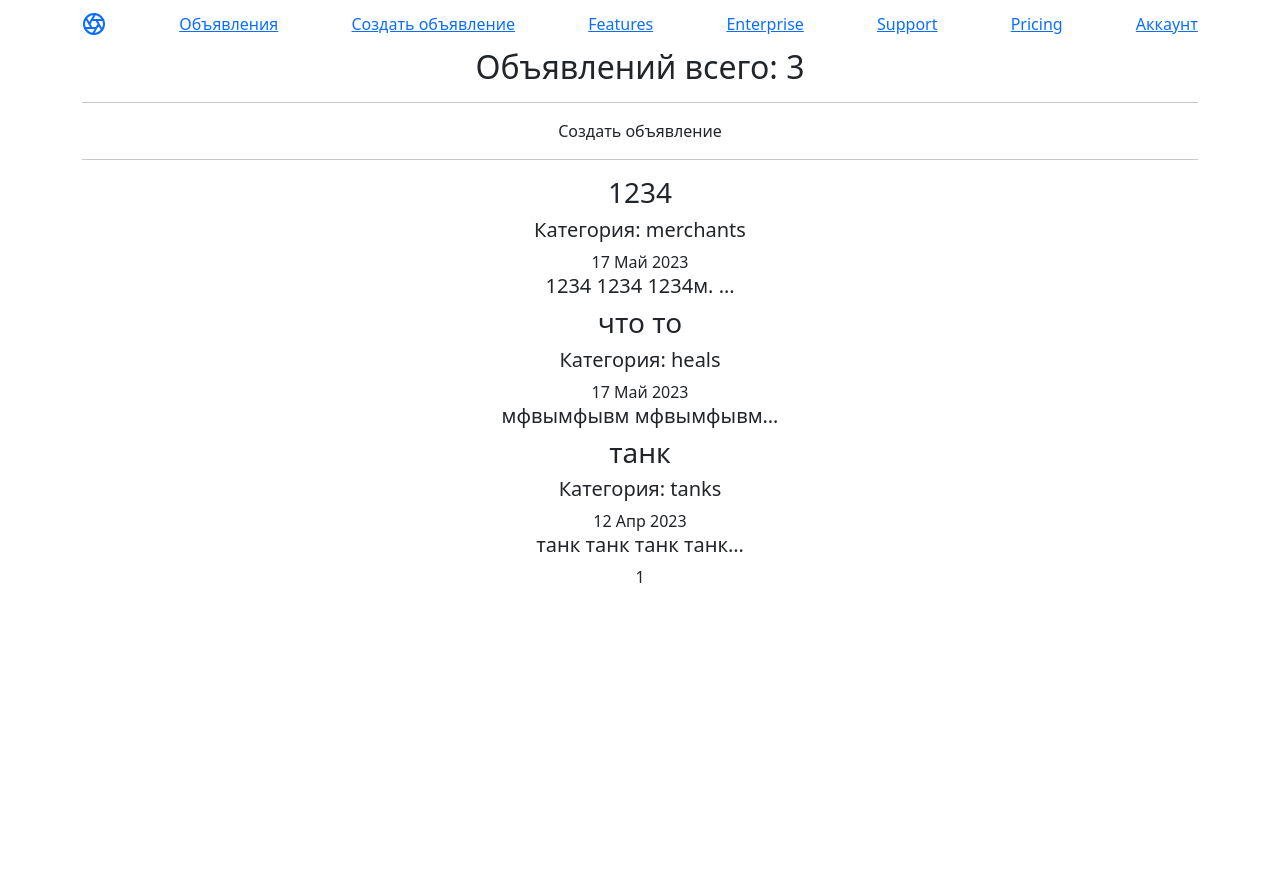
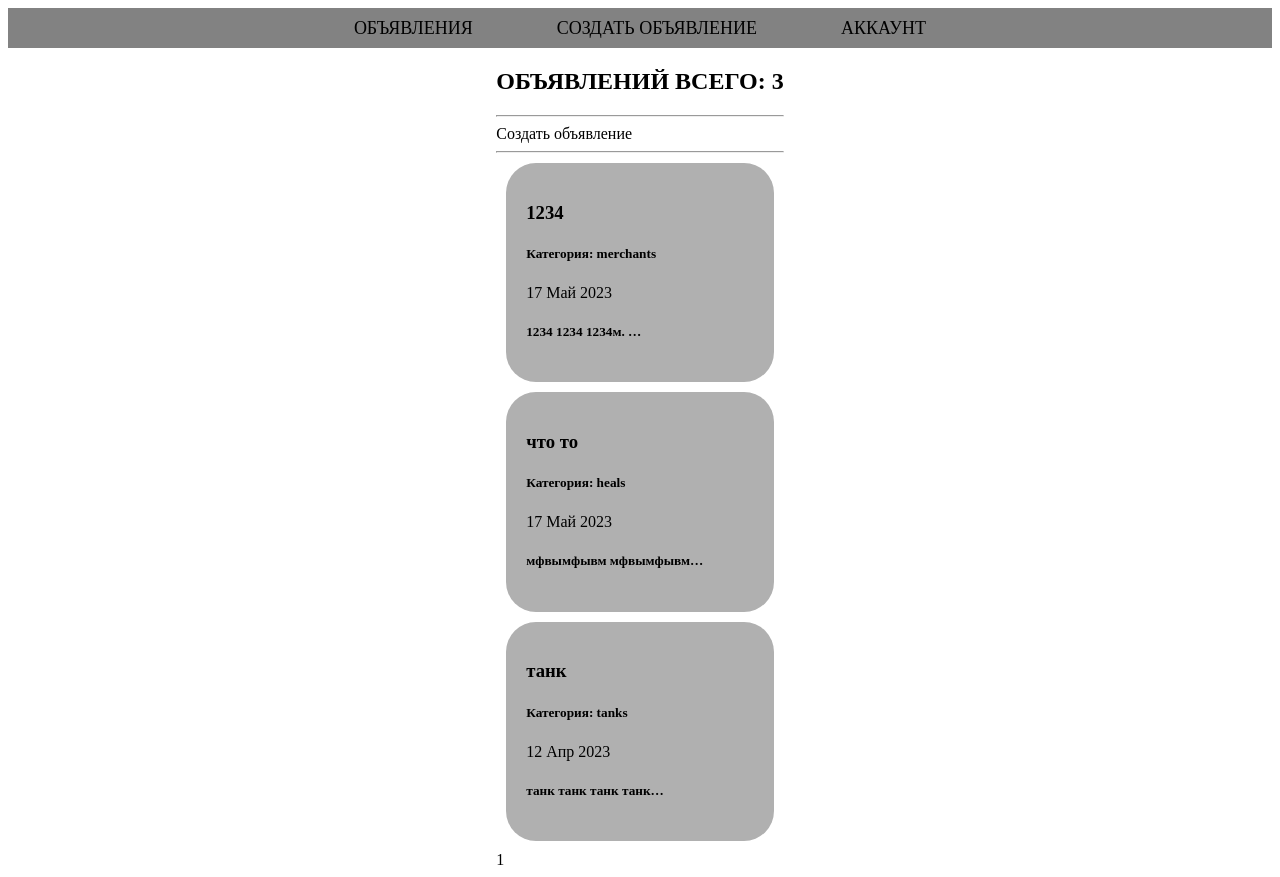
Before and after one commit to the-ugolkov/BBoard, a Django app: page /ads/ in a window 1280 px wide. Before the commit the page ends 583 px from the top, so only its background shows below. Run offline with Django 4.2, Linux system fonts and the light colour scheme; data comes from the database, SQL or seed files in the repository; both versions use the stored data as it was after the commit; parts of the project's set-up code (start-up, migrations or seed data) failed here and were passed over.

Commit message:
меняю стиль страниц в ручную без готовых css , шапка и расположение блоков готовы

```diff
--- a/B_Board/B_Board/settings.py
+++ b/B_Board/B_Board/settings.py
@@ -151,6 +151,7 @@ ACCOUNT_FORMS = {'signup': 'personal.forms.MySignupForm'}
 
 # STATIC_ROOT = os.path.join(BASE_DIR, "static/")
 STATIC_URL = '/static/'
+STATICFILES_DIRS = [BASE_DIR / 'static']
 MEDIA_ROOT = os.path.join(BASE_DIR, "media")
 MEDIA_URL = '/media/'
 
--- /dev/null
+++ b/B_Board/static/css/style.css
@@ -0,0 +1,49 @@
+@charset "UTF-8";
+.header {
+    height: 40px;
+    background-color: #828282;
+    display: flex;
+    align-items: center;
+    justify-content: center;
+}
+
+.link{
+    font-size: large;
+    color: #000;
+    padding: 40px;
+    text-transform: uppercase;
+    text-decoration: none;
+}
+
+.link:hover {
+    color: aliceblue;
+}
+
+.content {
+    display: flex;
+    align-items: center;
+    justify-content: center;
+}
+
+h2 {
+    text-transform: uppercase;
+    text-decoration: none;
+    color: #000;
+}
+
+.nav-link {
+    font-size: medium;
+    color: #000;
+    text-decoration: none;
+}
+
+.nav-link:hover {
+    color: #828282;
+}
+
+.block-ad {
+    background-color: #b0b0b0;
+    padding: 20px;
+    border-radius: 30px;
+    margin: 10px;
+}
--- a/B_Board/templates/ads/ads.html
+++ b/B_Board/templates/ads/ads.html
@@ -11,10 +11,12 @@
     <hr>
     {% if ads %}
         {% for ad in ads %}
+            <div class="block-ad">
             <a class="nav-link" href="/ads/{{ ad.id }}"><h3>{{ ad.title }}</h3></a>
             <h5>Категория: {{ ad.category }} </h5>
             <time>{{ ad.date_create|date:'j M Y' }}</time>
             <h5>{{ ad.text|truncatechars:20 }}</h5>
+            </div>
         {% endfor %}
     {% else %}
         <h4>Объявлений нет!</h4>
--- a/B_Board/templates/ads/default.html
+++ b/B_Board/templates/ads/default.html
@@ -2,32 +2,23 @@
 <html lang="en">
 <head>
     <meta charset="UTF-8">
-    <meta name="viewport"
-          content="width=device-width, user-scalable=no, initial-scale=1.0, maximum-scale=1.0, minimum-scale=1.0">
-    <meta http-equiv="X-UA-Compatible" content="ie=edge">
     <title>{% block title %}{% endblock %}</title>
-    <link rel="stylesheet" href="https://cdn.jsdelivr.net/npm/bootstrap@5.2.3/dist/css/bootstrap.min.css">
+    {% load static %}
+    <link href="{% static 'css/style.css' %}" rel="stylesheet" />
 </head>
 <body>
-    <header class="site-header sticky-top py-1">
-      <nav class="container d-flex flex-column flex-md-row justify-content-between">
-        <a class="py-2" href="#" aria-label="Product">
-          <svg xmlns="http://www.w3.org/2000/svg" width="24" height="24" fill="none" stroke="currentColor" stroke-linecap="round" stroke-linejoin="round" stroke-width="2" class="d-block mx-auto" role="img" viewBox="0 0 24 24"><title>Product</title><circle cx="12" cy="12" r="10"></circle><path d="M14.31 8l5.74 9.94M9.69 8h11.48M7.38 12l5.74-9.94M9.69 16L3.95 6.06M14.31 16H2.83m13.79-4l-5.74 9.94"></path></svg>
-        </a>
-        <a class="py-2 d-none d-md-inline-block" href="/ads/">Объявления</a>
-        <a class="py-2 d-none d-md-inline-block" href="{% url 'ad_create' %}">Создать объявление</a>
-        <a class="py-2 d-none d-md-inline-block" href="#">Features</a>
-        <a class="py-2 d-none d-md-inline-block" href="#">Enterprise</a>
-        <a class="py-2 d-none d-md-inline-block" href="#">Support</a>
-        <a class="py-2 d-none d-md-inline-block" href="#">Pricing</a>
-        <a class="py-2 d-none d-md-inline-block" href="/accounts/">Аккаунт</a>
+    <header class="header">
+      <nav>
+        <a class="link" href="/ads/">Объявления</a>
+        <a class="link" href="{% url 'ad_create' %}">Создать объявление</a>
+        <a class="link" href="/accounts/">Аккаунт</a>
       </nav>
     </header>
 
     <!-- Page content-->
-    <div class="container">
-        <div class="row">
-             <div class="col-lg-12 text-center">
+    <div class="content">
+        <div class="">
+             <div class="">
                 {% block content %}
                 {% endblock content %}
             </div>
```
Also changed, not shown: B_Board/db.sqlite3.
